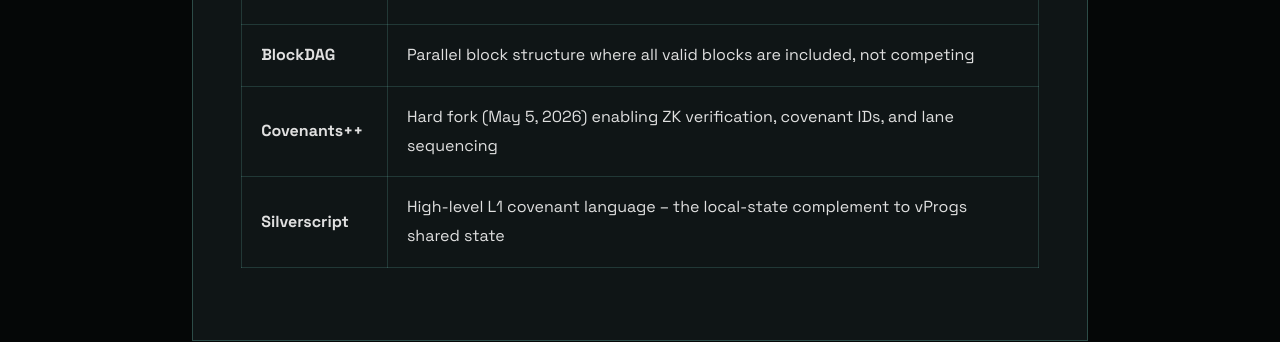
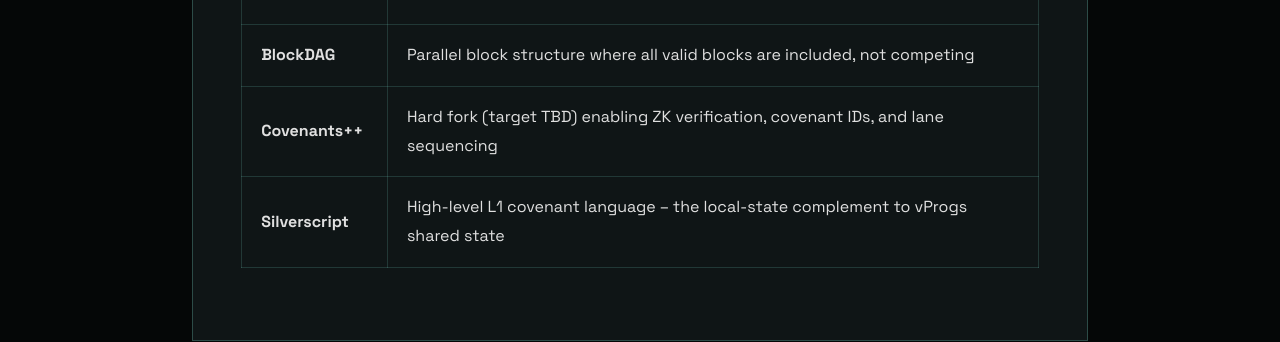
Before and after one commit to creative-inference/vprogs.xyz, a Jekyll site: the page built from learn/index.md, in a window 1280 px wide and 900 px high, scrolled down 4269 px. Shown: the part 154-496 px from the top of the window. Built offline with Jekyll 4.4.1, drawn with Linux system fonts in a browser that asks for light colours.

Commit message:
Update Covenants++ hard fork date to TBD [auto]

```diff
--- a/learn/index.md
+++ b/learn/index.md
@@ -100,5 +100,5 @@ Once you have a solid understanding of vProgs, explore these areas for deeper te
 | **DagKnight** | Parameterless adaptive consensus providing precise ordering and instant finality |
 | **Prover Market** | Decentralized market of ZK proof generators enabling horizontal scaling |
 | **BlockDAG** | Parallel block structure where all valid blocks are included, not competing |
-| **Covenants++** | Hard fork (May 5, 2026) enabling ZK verification, covenant IDs, and lane sequencing |
+| **Covenants++** | Hard fork (target TBD) enabling ZK verification, covenant IDs, and lane sequencing |
 | **Silverscript** | High-level L1 covenant language -- the local-state complement to vProgs shared state |
```
